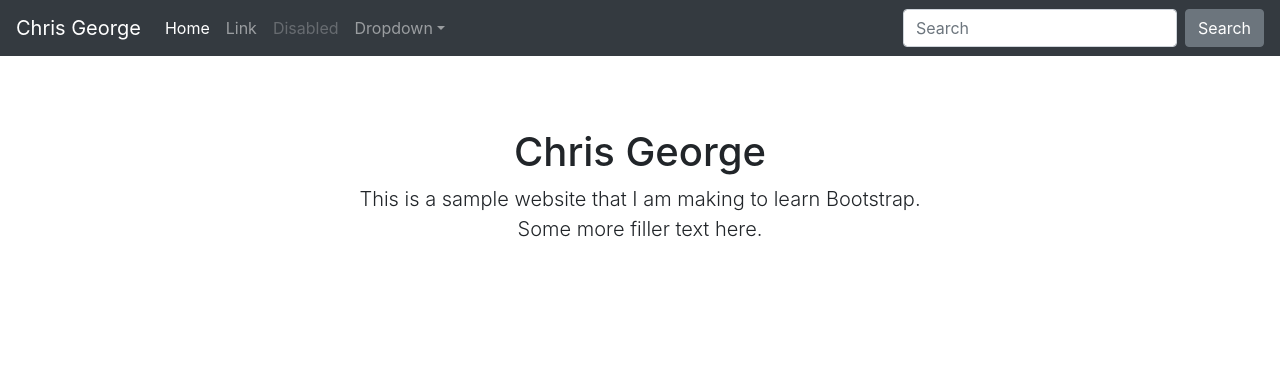
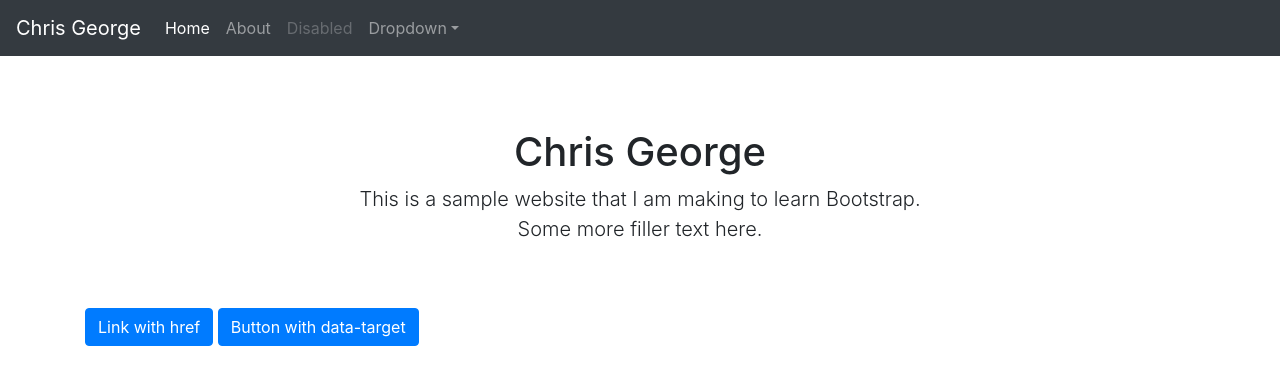
Before and after one commit to Chris24george/personal_site, a plain HTML site: page index.html in a window 1280 px wide. Drawn offline with nearby package versions, Linux system fonts and the light colour scheme.

Commit message:
added some collapsed text with buttons and added about.html file

```diff
--- a/index.html
+++ b/index.html
@@ -36,6 +36,7 @@
   <body>
     <nav class="navbar navbar-expand-md navbar-dark bg-dark fixed-top">
       <a class="navbar-brand" href="#">Chris George</a>
+
       <button class="navbar-toggler" type="button" data-toggle="collapse" data-target="#navbarsExampleDefault" aria-controls="navbarsExampleDefault" aria-expanded="false" aria-label="Toggle navigation">
         <span class="navbar-toggler-icon"></span>
       </button>
@@ -46,7 +47,7 @@
             <a class="nav-link" href="#">Home <span class="sr-only">(current)</span></a>
           </li>
           <li class="nav-item">
-            <a class="nav-link" href="#">Link</a>
+            <a class="nav-link" href="/about">About</a>
           </li>
           <li class="nav-item">
             <a class="nav-link disabled" href="#" tabindex="-1" aria-disabled="true">Disabled</a>
@@ -60,10 +61,10 @@
             </div>
           </li>
         </ul>
-        <form class="form-inline my-2 my-lg-0">
+        <!-- <form class="form-inline my-2 my-lg-0">
           <input class="form-control mr-sm-2" type="text" placeholder="Search" aria-label="Search">
           <button class="btn btn-secondary my-2 my-sm-0" type="submit">Search</button>
-        </form>
+        </form> -->
       </div>
     </nav>
 
@@ -74,6 +75,24 @@
         <p class="lead">This is a sample website that I am making to learn Bootstrap.<br>Some more filler text here.</p>
       </div>
 
+      <p>
+        <a class="btn btn-primary" data-toggle="collapse" href="#collapseExample" role="button" aria-expanded="false" aria-controls="collapseExample">
+          Link with href
+        </a>
+        <button class="btn btn-primary" type="button" data-toggle="collapse" data-target="#collapseExample" aria-expanded="false" aria-controls="collapseExample">
+          Button with data-target
+        </button>
+      </p>
+      <div class="collapse" id="collapseExample">
+        <div class="card card-body">
+          Anim pariatur cliche reprehenderit, enim eiusmod high life accusamus terry richardson ad squid. Nihil anim keffiyeh helvetica, craft beer labore wes anderson cred nesciunt sapiente ea proident.
+        </div>
+      </div>
+
+
+
+
+
     </main><!-- /.container -->
 
     <script src="https://code.jquery.com/jquery-3.5.1.slim.min.js" integrity="sha384-DfXdz2htPH0lsSSs5nCTpuj/zy4C+OGpamoFVy38MVBnE+IbbVYUew+OrCXaRkfj" crossorigin="anonymous"></script>
```
Also changed, not shown: about.html (added).
